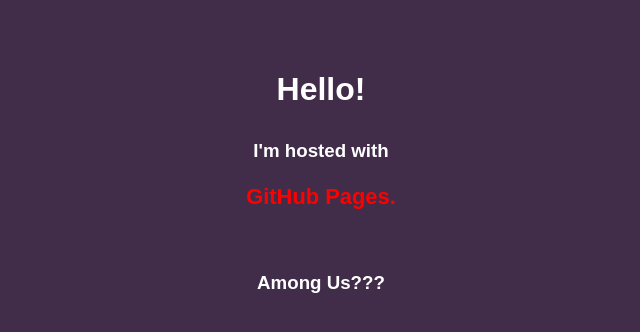
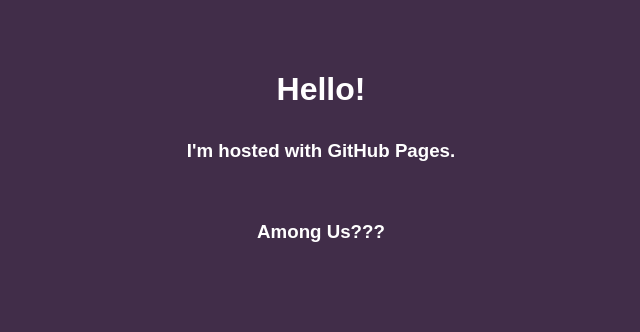
Before and after one commit to LoanDot/LoanDot.github.io, a plain HTML site: page index.html in a window 1280 px wide. Shown: the whole page, without its empty margins (319-959 px from the left). Drawn offline with Linux system fonts and the light colour scheme.

Commit message:
Update index.html

```diff
--- a/index.html
+++ b/index.html
@@ -3,7 +3,7 @@
     <title>LoanDot</title>
     <body style="background-color:#412d49">
         <h1 style = "color:white;font-family:Arial, Helvetica, sans-serif;position:relative;top:50px;"><center>Hello!</center></h1>
-        <h3 style = "color:white;font-family:Arial, Helvetica, sans-serif;position:relative;top:60px;"><center>I'm hosted with <h3 style="color:red";>GitHub Pages</style>.</center></h3>
+        <h3 style = "color:white;font-family:Arial, Helvetica, sans-serif;position:relative;top:60px;"><center>I'm hosted with <style="color:red";>GitHub Pages</style>.</center></h3>
         <h3 style = "color:white;font-family:Arial, Helvetica, sans-serif;position:relative;top:100px;"><center>Among Us???</center></h3>
     </body>
 </html>
```
